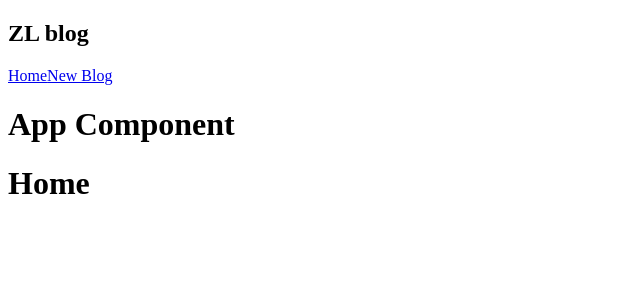
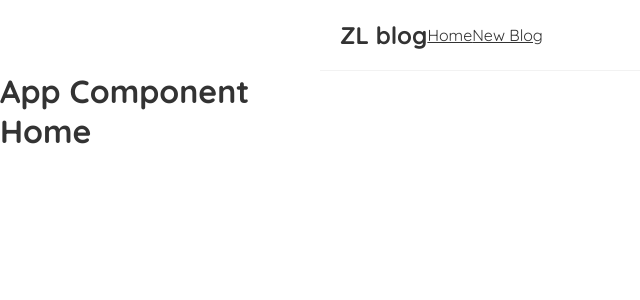
Before and after one commit to zlrkw11/zl-space, a React (Vite) app: page / in a window 1280 px wide. Shown: the top 300 px of the page, without its empty margins (0-640 px from the left). Built offline with nearby package versions, Linux system fonts and the light colour scheme.

Commit message:
navbar styling

```diff
--- a/src/index.css
+++ b/src/index.css
@@ -1 +1,16 @@
 @import url("https://fonts.googleapis.com/css2?family=Quicksand:wght@300..700&display=swap");
+
+* {
+  margin: 0;
+  font-family: "Quicksand";
+  color: #333;
+}
+
+.navbar {
+  padding: 20px;
+  display: flex;
+  align-items: center;
+  max-width: 600px;
+  margin: 0 auto;
+  border-bottom: 1px solid #f2f2f2;
+}
--- a/src/main.jsx
+++ b/src/main.jsx
@@ -1,7 +1,7 @@
 import React from "react";
 import ReactDOM from "react-dom/client";
 import App from "./App.jsx";
-import "index.css";
+import "./index.css";
 
 ReactDOM.createRoot(document.getElementById("root")).render(
   <React.StrictMode>
```
Also changed, not shown: src/components/component.md (+14 -0 lines).
